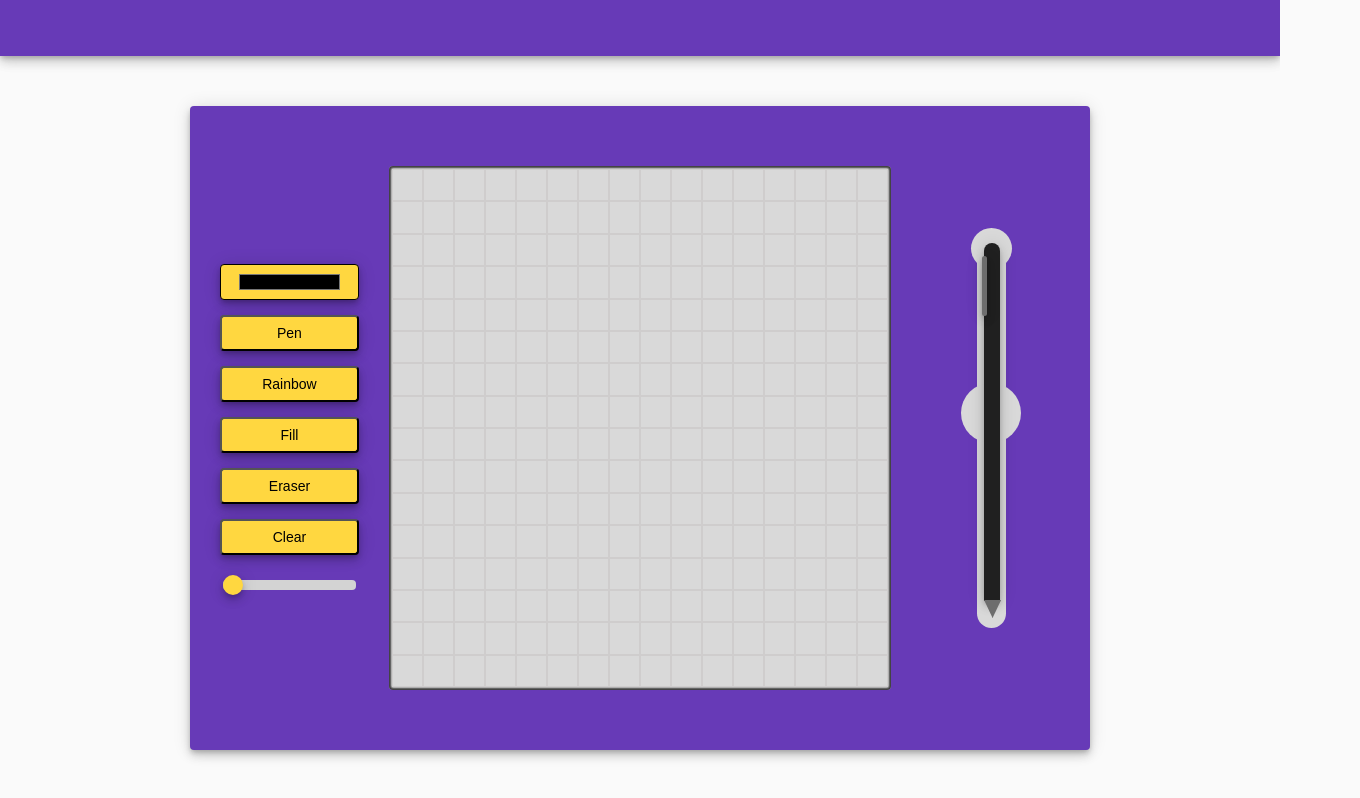
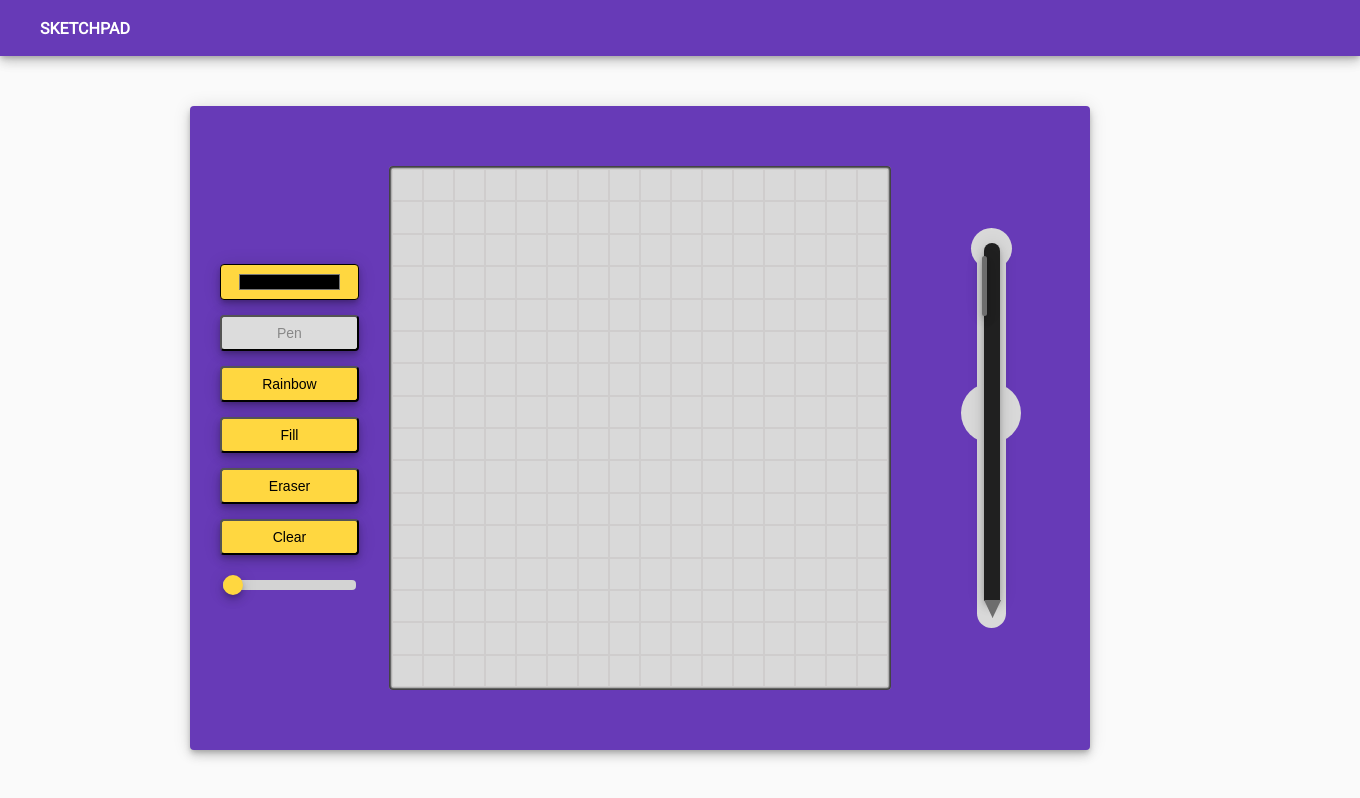
Before and after one commit to fernando-albsilva/sketchpad-, a plain HTML site: page index.html in a window 1280 px wide. Both pictures are taken after a click on the button "Pen". Shown: the whole page, 1360 px wide, since content can reach past the window. Drawn offline with Linux system fonts and the light colour scheme.

Commit message:
Adding disabled class to selected button

```diff
--- a/css/main.css
+++ b/css/main.css
@@ -1,5 +1,6 @@
 :root {
-    --purle: #673AB7;
+    --white: #FFFFFF;
+    --purple: #673AB7;
     --yellow: #FFD740;
     --background: #FAFAFA;
     --gray: #D9D9D9;
@@ -33,9 +34,19 @@ header {
     height: 56px;
     width: 100%;
     display: flex;
-    background-color: var(--purle);
-    box-shadow: var(--shadow)
+    align-items: center;
+    justify-content: space-between;
+    background-color: var(--purple);
+    box-shadow: var(--shadow);
+    padding: 0 40px;
 }
+
+header>span:first-child {
+    color: var(--white);
+    font-size: 20;
+    font-weight: 600;
+}
+
 
 main {
     display: flex;
@@ -48,11 +59,12 @@ main {
 
 main>div {
     display: flex;
+    min-width: 750px;
     max-width: 900px;
     max-height: 665px;
     width: 100%;
     height: 100%;
-    background-color: var(--purle);
+    background-color: var(--purple);
     box-shadow: var(--shadow);
     border-radius: 4px;
 }
@@ -214,3 +226,8 @@ main>div>:nth-child(3)>section>div:nth-child(6) {
     box-shadow: var(--shadow);
     border-radius: 4px;
 }
+
+.disabled {
+    background-color: #dcdcdc !important;
+    color: #00000061;
+}
--- a/index.html
+++ b/index.html
@@ -10,7 +10,9 @@
     <link rel="stylesheet" href="./css/main.css">
 </head>
 <body>
-    <header></header>
+    <header>
+        <span>SKETCHPAD</span>
+    </header>
 
     <main>
 
--- a/scripts/listener-service.mjs
+++ b/scripts/listener-service.mjs
@@ -69,26 +69,45 @@ export class ListenerService {
 
     handleRainbowClick() {
         window.mySketchpadConfiguration.option = 'rainbow';
+        this.removeDisabledClass();
+        this.addDisabledClass(this.elementService.rainbowButtonElement);
     }
 
     handlePenClick() {
         window.mySketchpadConfiguration.option = 'pen';
+        this.removeDisabledClass();
+        this.addDisabledClass(this.elementService.penButtonElement);
     }
 
     handleFillClick() {
         window.mySketchpadConfiguration.option = 'fill';
+        this.removeDisabledClass();
+        this.addDisabledClass(this.elementService.fillButtonElement);
     }
 
     handleEraserClick() {
         window.mySketchpadConfiguration.option = 'eraser';
+        this.removeDisabledClass();
+        this.addDisabledClass(this.elementService.eraserButtonElement);
     }
 
     handleClearClick() {
         this.createNewGrid()
     }
 
-    createNewGrid(value) {
+    createNewGrid() {
         this.creatorService.resetGrid();
         this.creatorService.createDrawingGrid();
     }
+
+    removeDisabledClass() {
+        this.elementService.fillButtonElement.classList.remove("disabled");
+        this.elementService.eraserButtonElement.classList.remove("disabled");
+        this.elementService.penButtonElement.classList.remove("disabled");
+        this.elementService.rainbowButtonElement.classList.remove("disabled");
+    }
+
+    addDisabledClass(element) {
+        element.classList.add("disabled");
+    }
 }
```
